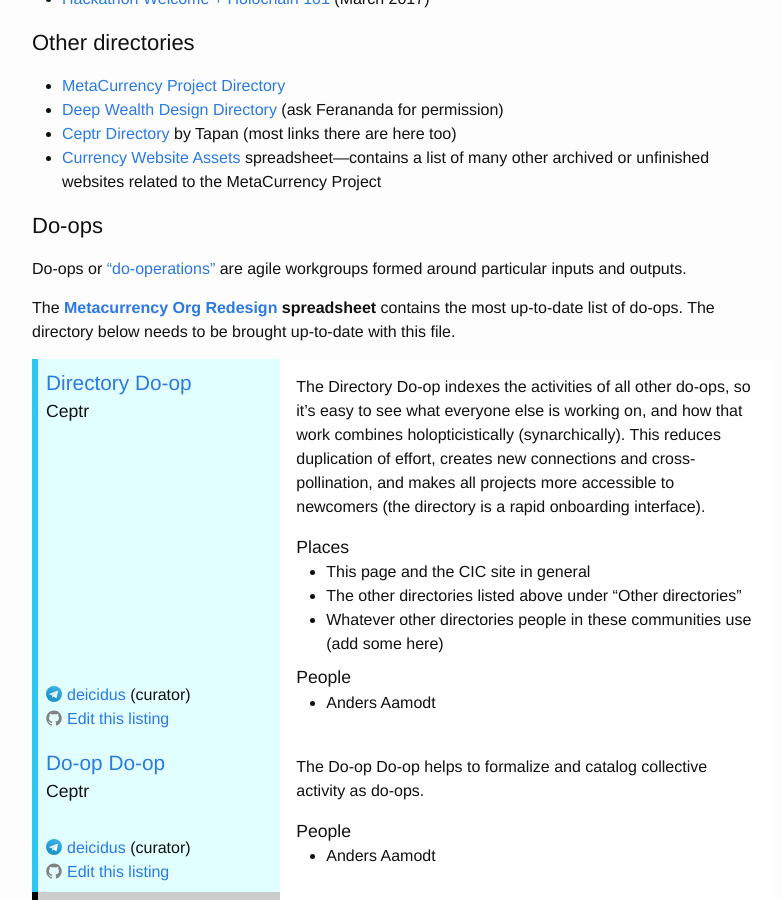
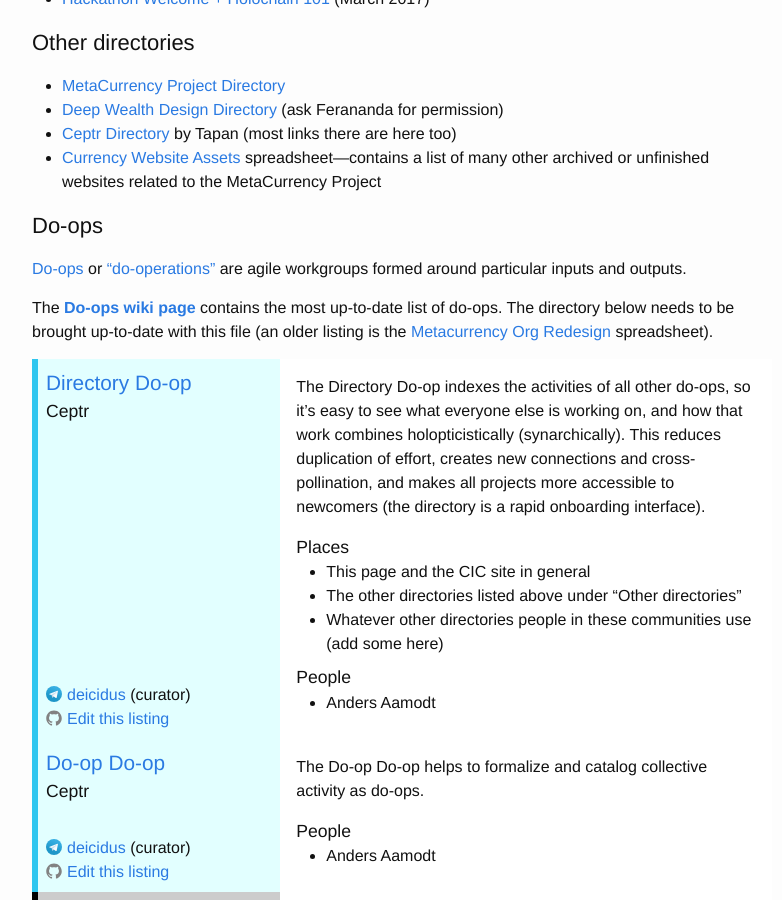
Before and after one commit to coalition-of-invisible-colleges/cic.github.io, a Jekyll site: the page built from _colleges/Ceptr.md, in a window 1280 px wide and 900 px high, scrolled down 1251 px. Shown: the whole window, without its empty margins (238-1020 px from the left). Built offline with Jekyll 4.4.1, drawn with Linux system fonts in a browser that asks for light colours.

Commit message:
Added new do-ops link

```diff
--- a/_colleges/Ceptr.md
+++ b/_colleges/Ceptr.md
@@ -50,6 +50,6 @@ Brock ([diagram](http://metacurrency.org/portfolio-item/living-systems-model-of-
 * [Currency Website Assets](https://docs.google.com/spreadsheets/d/1tCIAykiIdiJ3bAOC4TRNfBFrGrVctfzWm5CGzfNC_ac/edit) spreadsheet—contains a list of many other archived or unfinished websites related to the MetaCurrency Project
 
 ### Do-ops
-Do-ops or ["do-operations"](https://www.youtube.com/watch?v=SBgQezOF8kY&index=7&list=PL2t8WTXg8nxNHwndQbud_g5RjTGRSiP73) are agile workgroups formed around particular inputs and outputs.
+[Do-ops](https://github.com/metacurrency/ceptr-org/wiki) or ["do-operations"](https://www.youtube.com/watch?v=SBgQezOF8kY&index=7&list=PL2t8WTXg8nxNHwndQbud_g5RjTGRSiP73) are agile workgroups formed around particular inputs and outputs.
 
-The **[Metacurrency Org Redesign](https://docs.google.com/spreadsheets/d/1Z03Dqbkq91oFlpsNFAGoIGwehq44jcXY1MgHelu_kjE/edit#gid=0) spreadsheet** contains the most up-to-date list of do-ops. The directory below needs to be brought up-to-date with this file.
+The **[Do-ops wiki page](https://github.com/metacurrency/ceptr-org/wiki/Do-ops)** contains the most up-to-date list of do-ops. The directory below needs to be brought up-to-date with this file (an older listing is the [Metacurrency Org Redesign](https://docs.google.com/spreadsheets/d/1Z03Dqbkq91oFlpsNFAGoIGwehq44jcXY1MgHelu_kjE/edit#gid=0) spreadsheet).
```
